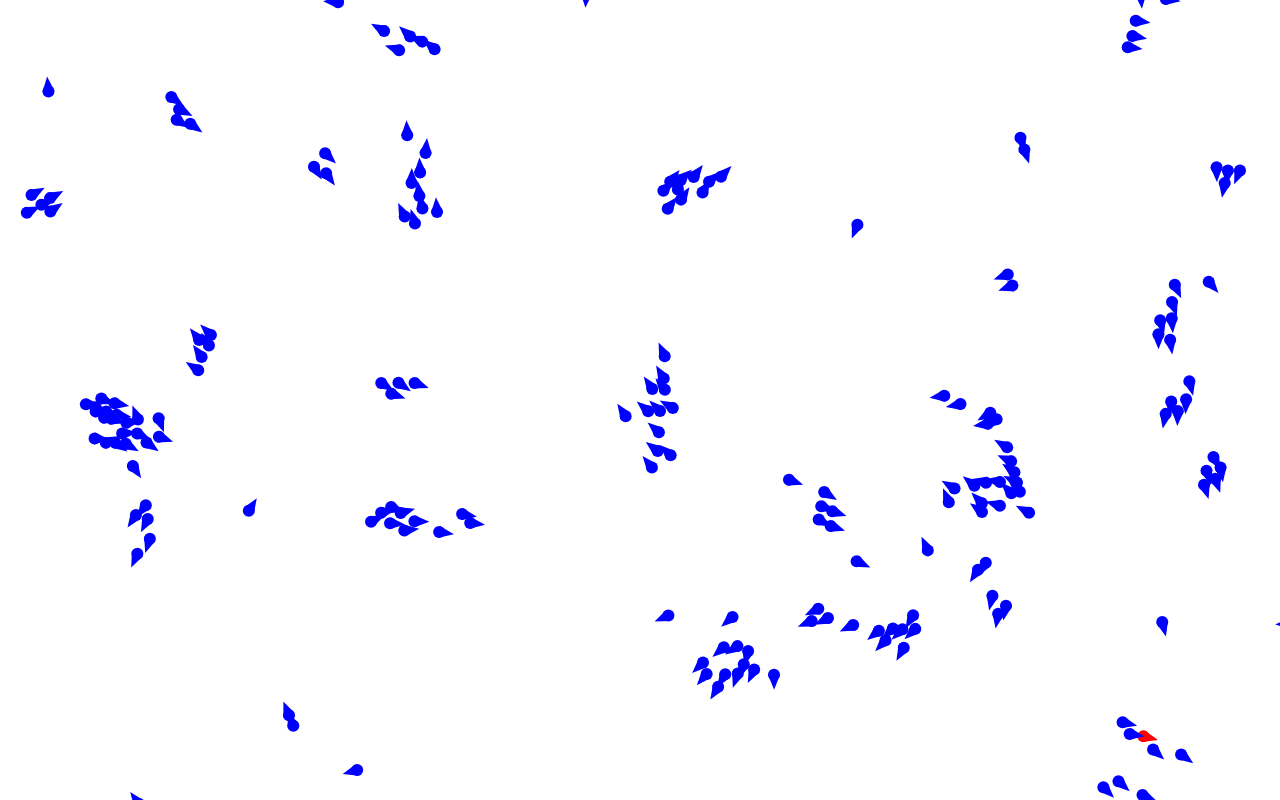
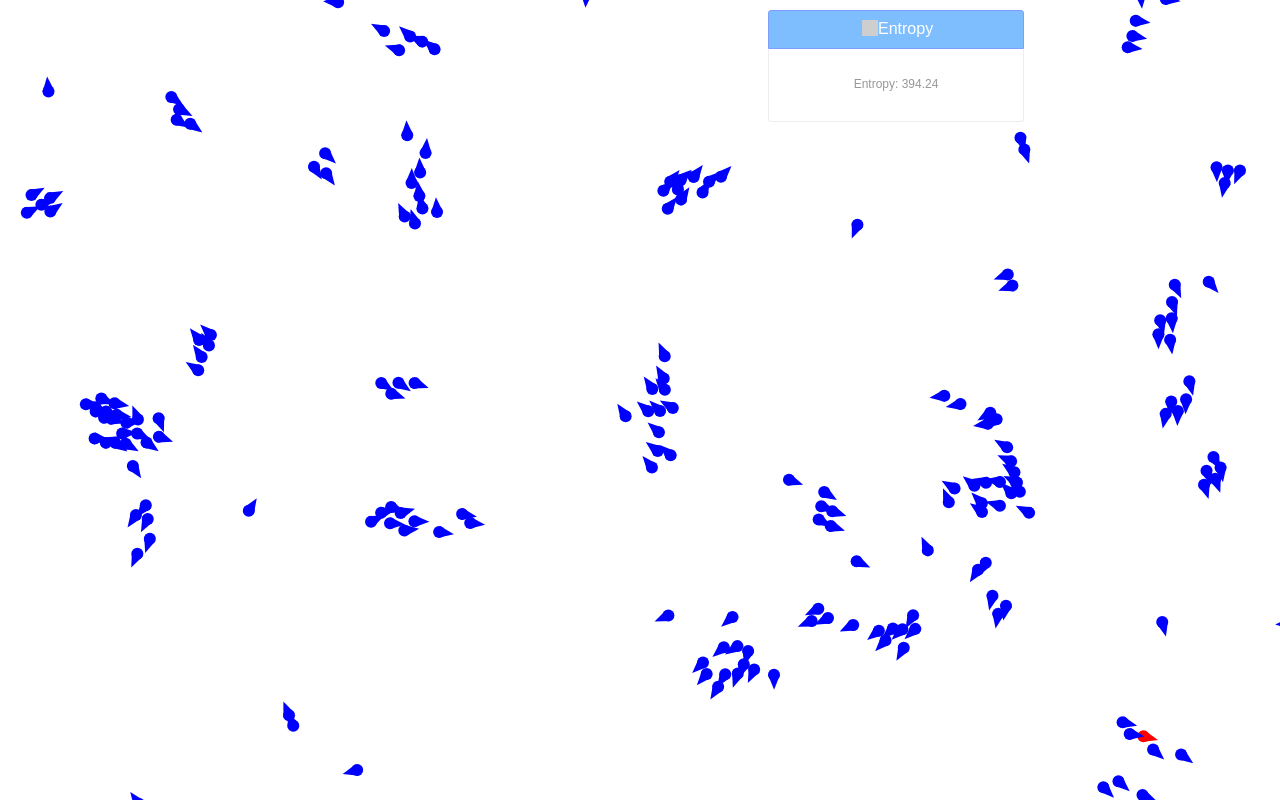
Before and after one commit to skeeto/boids-js, a plain HTML site: page example.html in a window 1280 px wide. Drawn offline with nearby package versions, Linux system fonts and the light colour scheme; grey boxes are pictures that could not be loaded.

Commit message:
Entropy value appears in accordion.

```diff
--- a/boids.js
+++ b/boids.js
@@ -185,7 +185,7 @@ Swarm.step = function (swarm) {
         swarm.boids[i].draw(ctx);
     }
     if( swarm.entropy !== null ) {
-        console.log(swarm.entropy.getEntropy());
+        $("#entropy").text("Entropy: " + swarm.entropy.getEntropy().toFixed(2));
     }
 };
 
--- a/example.html
+++ b/example.html
@@ -2,13 +2,30 @@
 <html>
   <head>
     <title>Boids</title>
+    <link rel="stylesheet" href="https://code.jquery.com/ui/1.11.4/themes/smoothness/jquery-ui.css">
     <script src="http://ajax.googleapis.com/ajax/libs/jquery/1.8.2/jquery.min.js"></script>
+    <script src="https://code.jquery.com/ui/1.8.2/jquery-ui.min.js"></script>
     <script src="entropy.js"></script>
     <script src="boids.js"></script>
   </head>
   <body style="background: darkgray; text-align: center;">
     <canvas id="canvas" width="640" height="640"
-            style="position: absolute; left: 0; top: 0;">
+            style="position: absolute; left: 0; top: 0; z-index:1;">
     </canvas>
+    <div id="accordion" style="position: absolute; right: 20%; z-index:2; width: 20%; opacity: 0.5; ">
+        <h3>Entropy</h3>
+        <div>
+            <p id="entropy" style="font-size:12px;">
+                Entropy:
+            </p>
+        </div>
+    </div>
+    <script>
+    $(function() {
+        $( "#accordion" ).accordion({
+            collapsible: true
+        });
+    });
+    </script>
   </body>
 </html>
```
Also changed, not shown: devel.txt.
